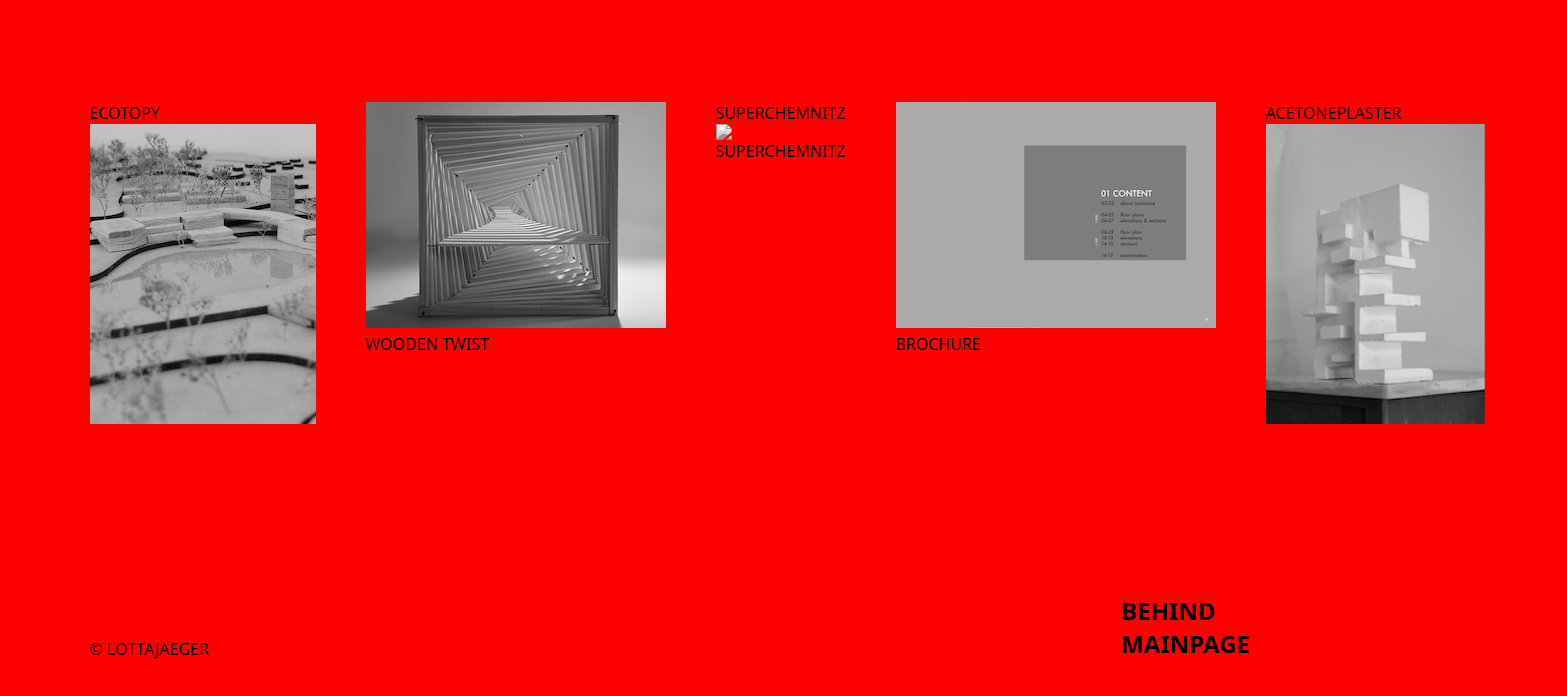
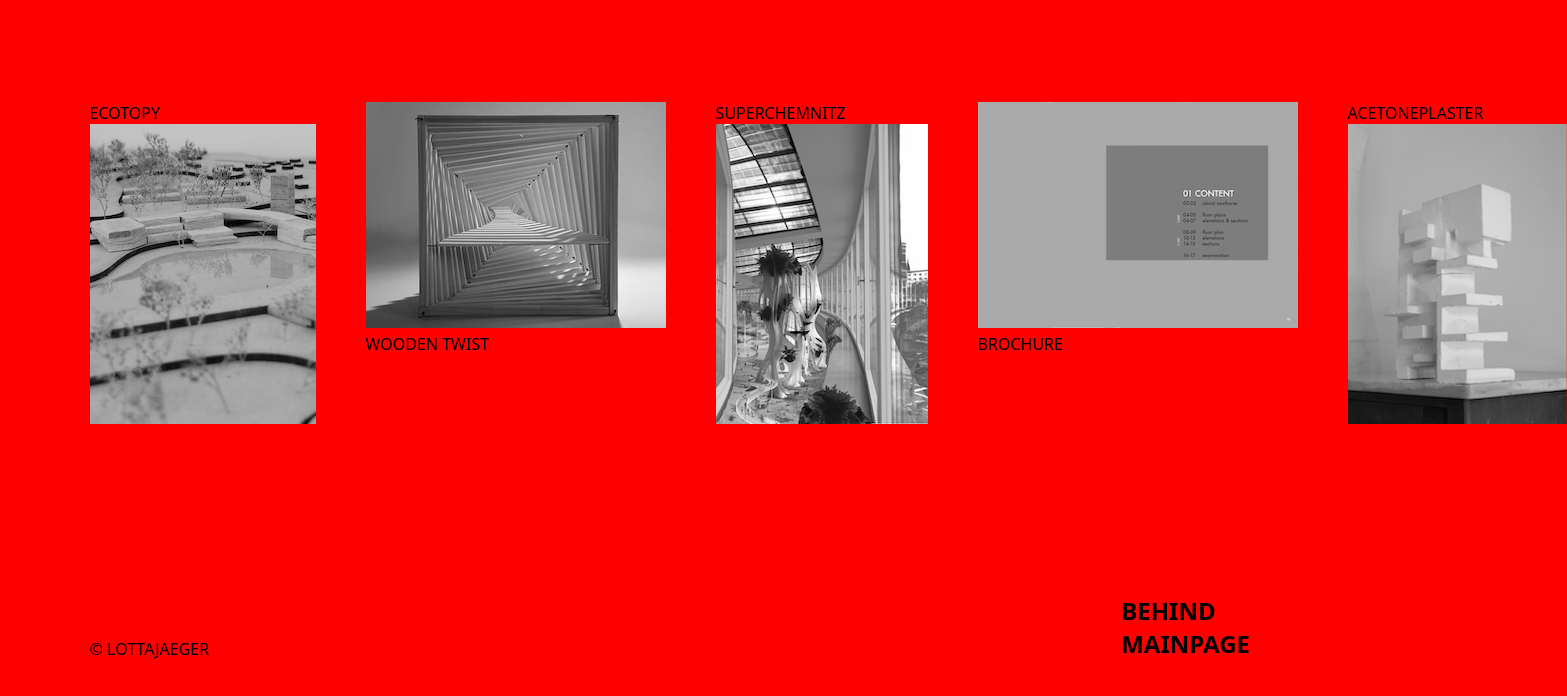
Before and after one commit to ljaeger12435/midterm, a plain HTML site: page projects.html in a window 1280 px wide. Shown: the part 90-786 px from the top of the page, 1567 px wide, since content can reach past the window. Drawn offline with Linux system fonts and the light colour scheme; the site is published under a folder, as on GitHub Pages, so addresses that start at the root find nothing; files whose address does not match are found by name.

Commit message:
Update projects.html

```diff
--- a/projects.html
+++ b/projects.html
@@ -31,7 +31,7 @@
 </div>
 
 
-     <div class="flex column"><a href="superchemnitz.html">SUPERCHEMNITZ</a><a href="superchemnitz.html"><img src="/images/superchemnitz.jpg" alt="SUPERCHEMNITZ" class="hover-effect"></a></div>
+     <div class="flex column"><a href="superchemnitz.html">SUPERCHEMNITZ</a><a href="superchemnitz.html"><img src="superchemnitz.jpg" alt="SUPERCHEMNITZ" class="hover-effect"></a></div>
 
 
      <div class="flex column">
```
